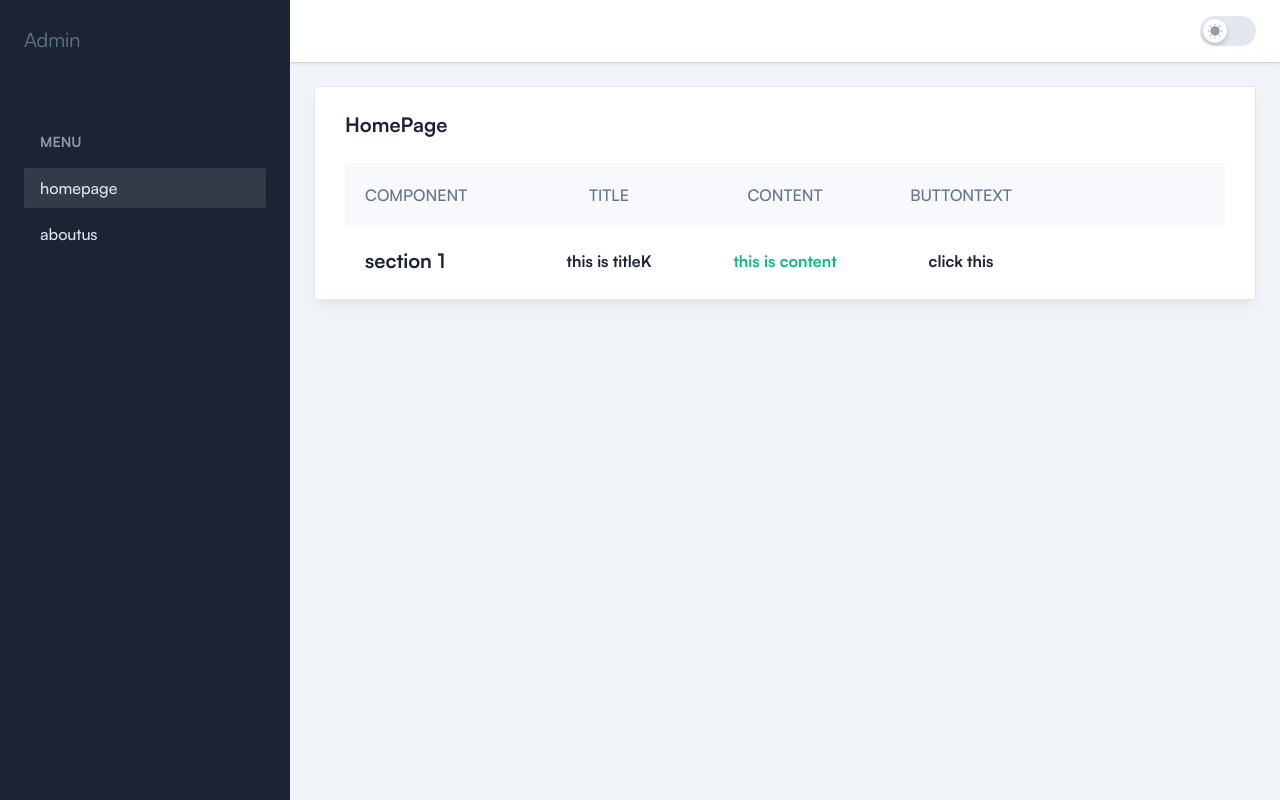
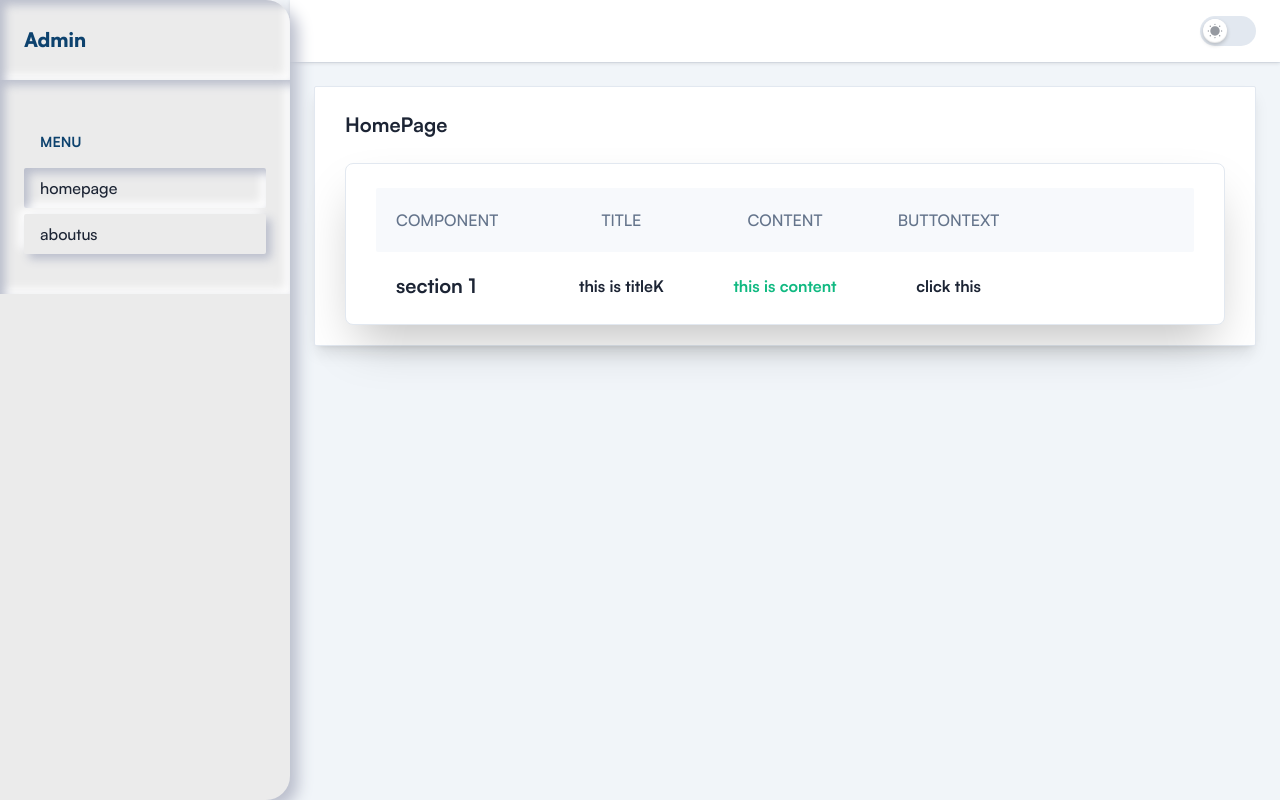
Before and after one commit to hitvaghani26/visaAgencyAdmin, a Next.js app: page / in a window 1280 px wide. Built offline with nearby package versions, Linux system fonts and the light colour scheme.

Commit message:
add morphism to dashboard, login, forgot pass

```diff
--- a/src/components/Dashboard/E-commerce.tsx
+++ b/src/components/Dashboard/E-commerce.tsx
@@ -27,7 +27,7 @@ const brandData = [
 const ECommerce: React.FC = () => {
   return (
     <>
-     <div className="rounded-sm border border-stroke bg-white px-5 pb-2.5 pt-6 shadow-default dark:border-strokedark dark:bg-boxdark sm:px-7.5 xl:pb-1">
+     {/* <div className="rounded-sm border border-stroke bg-white px-5 pb-2.5 pt-6 shadow-default dark:border-strokedark dark:bg-boxdark sm:px-7.5 xl:pb-1">
       <h4 className="mb-6 text-xl font-semibold text-black dark:text-white">
         HomePage
       </h4>
@@ -89,7 +89,69 @@ const ECommerce: React.FC = () => {
           </div>
         ))}
       </div>
+    </div> */}
+<div className="rounded-sm border border-stroke bg-white px-5 pb-2.5 pt-6 shadow-lg dark:border-strokedark dark:bg-boxdark sm:px-7.5 xl:pb-1">
+  <h4 className="mb-6 text-xl font-semibold text-black dark:text-white">
+    HomePage
+  </h4>
+
+  <div className="flex flex-col rounded-lg border border-stroke bg-white px-5 mb-4 pb-2.5 pt-6 shadow-2xl dark:border-strokedark dark:bg-boxdark sm:px-7.5 xl:pb-1">
+    <div className="grid grid-cols-3 rounded-sm bg-gray-2 dark:bg-meta-4 sm:grid-cols-5">
+      <div className="p-2.5 xl:p-5">
+        <h5 className="text-sm font-medium uppercase xsm:text-base">
+          component
+        </h5>
+      </div>
+      <div className="p-2.5 text-center xl:p-5">
+        <h5 className="text-sm font-medium uppercase xsm:text-base">
+          title
+        </h5>
+      </div>
+      <div className="p-2.5 text-center xl:p-5">
+        <h5 className="text-sm font-medium uppercase xsm:text-base">
+          content
+        </h5>
+      </div>
+      <div className="hidden p-2.5 text-center sm:block xl:p-5">
+        <h5 className="text-sm font-medium uppercase xsm:text-base">
+          buttontext
+        </h5>
+      </div>
     </div>
+
+    {brandData.map((brand, key) => (
+      <div
+        className={`grid grid-cols-3 sm:grid-cols-5 ${
+          key === brandData.length - 1
+            ? ""
+            : "border-b border-stroke dark:border-strokedark"
+        }`}
+        key={key}
+      >
+        <div className="flex items-center gap-3 p-2.5 xl:p-5 font-bold">
+          <p className="hidden text-black dark:text-white sm:block text-xl ">
+            {brand.component}
+          </p>
+        </div>
+
+        <div className="flex items-center justify-center p-2.5 xl:p-5 font-bold">
+          <p className="text-black dark:text-white">{brand.title}K</p>
+        </div>
+
+        <div className="flex items-center justify-center p-2.5 xl:p-5 font-bold">
+          <p className="text-meta-3">{brand.content}</p>
+        </div>
+
+        <div className="hidden items-center justify-center p-2.5 sm:flex xl:p-5 font-bold">
+          <p className="text-black dark:text-white">{brand.buttontext}</p>
+        </div>
+      </div>
+    ))}
+  </div>
+</div>
+
+
+
     </>
   );
 };
--- a/src/components/Sidebar/SidebarDropdown.tsx
+++ b/src/components/Sidebar/SidebarDropdown.tsx
@@ -7,7 +7,7 @@ const SidebarDropdown = ({ item }: any) => {
 
   return (
     <>
-      <ul className="mb-5.5 mt-4 flex flex-col gap-2.5 pl-6">
+      {/* <ul className="mb-5.5 mt-4 flex flex-col gap-2.5 pl-6">
         {item.map((item: any, index: number) => (
           <li key={index}>
             <Link
@@ -20,6 +20,22 @@ const SidebarDropdown = ({ item }: any) => {
             </Link>
           </li>
         ))}
+      </ul> */}
+           <ul className="mb-5.5 mt-4 flex flex-col gap-2.5 pl-6">
+        {item.map((item: any, index: number) => (
+          <li key={index}>
+            <Link
+              href={item.route}
+              className={`group relative flex items-center gap-2.5 px-4 py-2.5 font-medium text-bodydark2 rounded-md bg-[#ebebeb] shadow-[5px_5px_10px_#babecc,-5px_-5px_10px_#ffffff] duration-300 ease-in-out hover:shadow-[8px_8px_15px_#babecc,-8px_-8px_15px_#ffffff] hover:text-white ${
+                pathname === item.route
+                  ? "text-white bg-gradient-to-r from-[#0099ff] to-[#003366] shadow-[inset_5px_5px_10px_#babecc,inset_-5px_-5px_10px_#ffffff]"
+                  : ""
+              }`}
+            >
+              {item.label}
+            </Link>
+          </li>
+        ))}
       </ul>
     </>
   );
--- a/src/components/Sidebar/SidebarItem.tsx
+++ b/src/components/Sidebar/SidebarItem.tsx
@@ -24,7 +24,7 @@ const SidebarItem = ({ item, pageName, setPageName }: any) => {
 
   return (
     <>
-      <li>
+      {/* <li>
         <Link
           href={item.route}
           onClick={handleClick}
@@ -62,7 +62,51 @@ const SidebarItem = ({ item, pageName, setPageName }: any) => {
             <SidebarDropdown item={item.children} />
           </div>
         )}
-      </li>
+      </li> */}
+      <li>
+  <Link
+    href={item.route}
+    onClick={handleClick}
+    className={`${
+      isItemActive
+        ? "bg-[#ebebeb] shadow-[inset_5px_5px_10px_#babecc,inset_-5px_-5px_10px_#ffffff]"
+        : "bg-[#ebebeb] shadow-[5px_5px_10px_#babecc,-5px_-5px_10px_#ffffff]"
+    } group  relative flex items-center gap-2.5 rounded-sm px-4 py-2 font-medium text-black duration-300 ease-in-out hover:shadow-[8px_8px_15px_#babecc,-8px_-8px_15px_#ffffff] hover:text-[#0D426E] dark:bg-meta-4`}
+  >
+    {item.icon}
+    {item.label}
+    {item.children && (
+      <svg
+        className={`absolute right-4 top-1/2 -translate-y-1/2 fill-current ${
+          pageName === item.label.toLowerCase() && "rotate-180"
+        }`}
+        width="20"
+        height="20"
+        viewBox="0 0 20 20"
+        fill="none"
+        xmlns="http://www.w3.org/2000/svg"
+      >
+        <path
+          fillRule="evenodd"
+          clipRule="evenodd"
+          d="M4.41107 6.9107C4.73651 6.58527 5.26414 6.58527 5.58958 6.9107L10.0003 11.3214L14.4111 6.91071C14.7365 6.58527 15.2641 6.58527 15.5896 6.91071C15.915 7.23614 15.915 7.76378 15.5896 8.08922L10.5896 13.0892C10.2641 13.4147 9.73651 13.4147 9.41107 13.0892L4.41107 8.08922C4.08563 7.76378 4.08563 7.23614 4.41107 6.9107Z"
+          fill=""
+        />
+      </svg>
+    )}
+  </Link>
+
+  {item.children && (
+    <div
+      className={`translate transform overflow-hidden ${
+        pageName !== item.label.toLowerCase() && "hidden"
+      }`}
+    >
+      <SidebarDropdown item={item.children} />
+    </div>
+  )}
+</li>
+
     </>
   );
 };
--- a/src/components/Sidebar/index.tsx
+++ b/src/components/Sidebar/index.tsx
@@ -73,14 +73,83 @@ const Sidebar = ({ sidebarOpen, setSidebarOpen }: SidebarProps) => {
   const [pageName, setPageName] = useLocalStorage("selectedMenu", "dashboard");
 
   return (
+    // <ClickOutside onClick={() => setSidebarOpen(false)}>
+    //   <aside
+    //     className={`fixed left-0 top-0 z-9999 flex h-screen w-72.5 flex-col overflow-y-hidden bg-black duration-300 ease-linear dark:bg-boxdark lg:translate-x-0 ${
+    //       sidebarOpen ? "translate-x-0" : "-translate-x-full"
+    //     }`}
+    //   >
+    //     {/* <!-- SIDEBAR HEADER --> */}
+    //     <div className="flex items-center justify-between gap-2 px-6 py-5.5 lg:py-6.5">
+    //       {/* <Link href="/">
+    //         <Image
+    //           width={176}
+    //           height={32}
+    //           src={"/images/logo/logo.svg"}
+    //           alt="Logo"
+    //           priority
+    //         />
+    //       </Link> */}
+    //       <Link href="/">
+    //      <div className="text-xl">Admin</div>
+    //       </Link>
+
+    //       <button
+    //         onClick={() => setSidebarOpen(!sidebarOpen)}
+    //         aria-controls="sidebar"
+    //         className="block lg:hidden"
+    //       >
+    //         <svg
+    //           className="fill-current"
+    //           width="20"
+    //           height="18"
+    //           viewBox="0 0 20 18"
+    //           fill="none"
+    //           xmlns="http://www.w3.org/2000/svg"
+    //         >
+    //           <path
+    //             d="M19 8.175H2.98748L9.36248 1.6875C9.69998 1.35 9.69998 0.825 9.36248 0.4875C9.02498 0.15 8.49998 0.15 8.16248 0.4875L0.399976 8.3625C0.0624756 8.7 0.0624756 9.225 0.399976 9.5625L8.16248 17.4375C8.31248 17.5875 8.53748 17.7 8.76248 17.7C8.98748 17.7 9.17498 17.625 9.36248 17.475C9.69998 17.1375 9.69998 16.6125 9.36248 16.275L3.02498 9.8625H19C19.45 9.8625 19.825 9.4875 19.825 9.0375C19.825 8.55 19.45 8.175 19 8.175Z"
+    //             fill=""
+    //           />
+    //         </svg>
+    //       </button>
+    //     </div>
+    //     {/* <!-- SIDEBAR HEADER --> */}
+
+    //     <div className="no-scrollbar flex flex-col overflow-y-auto duration-300 ease-linear">
+    //       {/* <!-- Sidebar Menu --> */}
+    //       <nav className="mt-5 px-4 py-4 lg:mt-9 lg:px-6">
+    //         {menuGroups.map((group, groupIndex) => (
+    //           <div key={groupIndex}>
+    //             <h3 className="mb-4 ml-4 text-sm font-semibold text-bodydark2">
+    //               {group.name}
+    //             </h3>
+
+    //             <ul className="mb-6 flex flex-col gap-1.5">
+    //               {group.menuItems.map((menuItem, menuIndex) => (
+    //                 <SidebarItem
+    //                   key={menuIndex}
+    //                   item={menuItem}
+    //                   pageName={pageName}
+    //                   setPageName={setPageName}
+    //                 />
+    //               ))}
+    //             </ul>
+    //           </div>
+    //         ))}
+    //       </nav>
+    //       {/* <!-- Sidebar Menu --> */}
+    //     </div>
+    //   </aside>
+    // </ClickOutside>
     <ClickOutside onClick={() => setSidebarOpen(false)}>
   <aside
-        className={`fixed left-0 top-0 z-9999 flex h-screen w-72.5 flex-col overflow-y-hidden bg-black duration-300 ease-linear dark:bg-boxdark lg:translate-x-0 ${
+    className={`fixed left-0 top-0 z-9999 flex h-screen w-72.5 flex-col overflow-y-hidden bg-[#ebebeb] rounded-r-3xl shadow-[8px_8px_15px_#babecc,-8px_-8px_15px_#ffffff] duration-300 ease-linear lg:translate-x-0 ${
       sidebarOpen ? "translate-x-0" : "-translate-x-full"
     }`}
   >
     {/* <!-- SIDEBAR HEADER --> */}
-        <div className="flex items-center justify-between gap-2 px-6 py-5.5 lg:py-6.5">
+    <div className="flex items-center justify-between gap-2 px-6 py-5.5 lg:py-6.5 shadow-[inset_5px_5px_10px_#babecc,inset_-5px_-5px_10px_#ffffff]">
       {/* <Link href="/">
         <Image
           width={176}
@@ -91,7 +160,7 @@ const Sidebar = ({ sidebarOpen, setSidebarOpen }: SidebarProps) => {
         />
       </Link> */}
       <Link href="/">
-         <div className="text-xl">Admin</div>
+        <div className="text-xl text-[#0D426E] font-black">Admin</div>
       </Link>
 
       <button
@@ -100,7 +169,7 @@ const Sidebar = ({ sidebarOpen, setSidebarOpen }: SidebarProps) => {
         className="block lg:hidden"
       >
         <svg
-              className="fill-current"
+          className="fill-current text-[#0D426E]"
           width="20"
           height="18"
           viewBox="0 0 20 18"
@@ -109,19 +178,19 @@ const Sidebar = ({ sidebarOpen, setSidebarOpen }: SidebarProps) => {
         >
           <path
             d="M19 8.175H2.98748L9.36248 1.6875C9.69998 1.35 9.69998 0.825 9.36248 0.4875C9.02498 0.15 8.49998 0.15 8.16248 0.4875L0.399976 8.3625C0.0624756 8.7 0.0624756 9.225 0.399976 9.5625L8.16248 17.4375C8.31248 17.5875 8.53748 17.7 8.76248 17.7C8.98748 17.7 9.17498 17.625 9.36248 17.475C9.69998 17.1375 9.69998 16.6125 9.36248 16.275L3.02498 9.8625H19C19.45 9.8625 19.825 9.4875 19.825 9.0375C19.825 8.55 19.45 8.175 19 8.175Z"
-                fill=""
+            fill="currentColor"
           />
         </svg>
       </button>
     </div>
     {/* <!-- SIDEBAR HEADER --> */}
 
-        <div className="no-scrollbar flex flex-col overflow-y-auto duration-300 ease-linear">
+    <div className="no-scrollbar flex flex-col overflow-y-auto duration-300 ease-linear shadow-[inset_5px_5px_10px_#babecc,inset_-5px_-5px_10px_#ffffff]">
       {/* <!-- Sidebar Menu --> */}
       <nav className="mt-5 px-4 py-4 lg:mt-9 lg:px-6">
         {menuGroups.map((group, groupIndex) => (
           <div key={groupIndex}>
-                <h3 className="mb-4 ml-4 text-sm font-semibold text-bodydark2">
+            <h3 className="mb-4 ml-4 text-sm font-semibold text-[#0D426E]">
               {group.name}
             </h3>
 
@@ -142,6 +211,7 @@ const Sidebar = ({ sidebarOpen, setSidebarOpen }: SidebarProps) => {
     </div>
   </aside>
 </ClickOutside>
+
   );
 };
 
```
Also changed, not shown: src/app/Login/page.tsx (+8 -11 lines), src/app/forgotpass/page.tsx (+9 -17 lines). Lines whose indentation alone changed are shown as unchanged.
